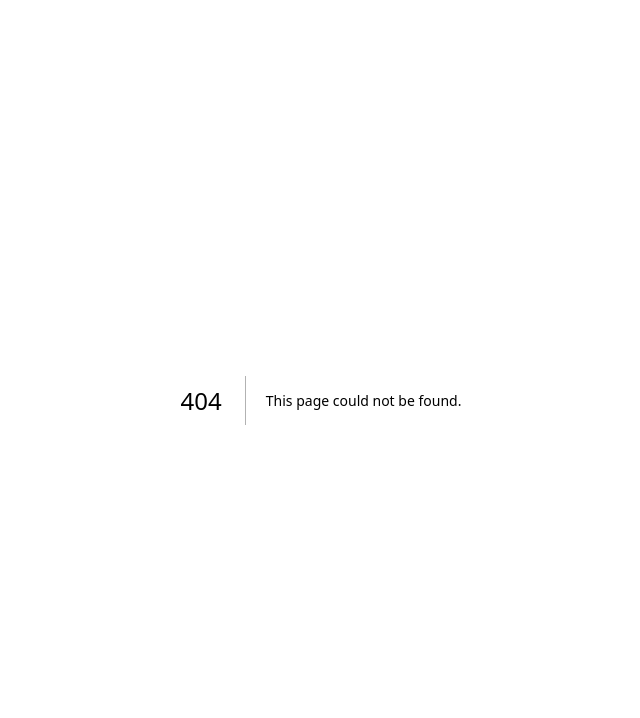
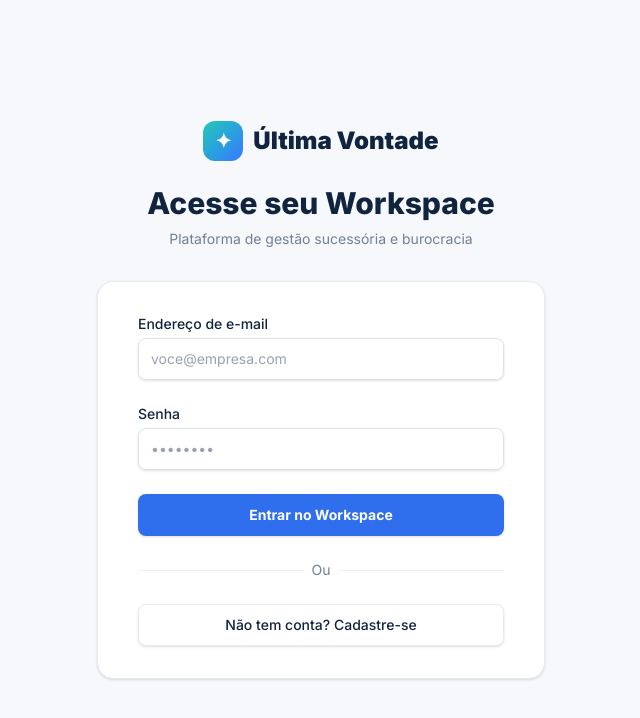
Before and after one commit to FranciscoDGA/ultima-vontade, a Next.js app: page /login in a window 1280 px wide. Before the commit this address had no page. Shown: the top 718 px of the page, without its empty margins (319-959 px from the left). Built offline with nearby package versions, Linux system fonts and the light colour scheme; no server answers.

Commit message:
feat: Add authentication layer and login page

```diff
--- a/package.json
+++ b/package.json
@@ -9,6 +9,7 @@
     "lint": "eslint"
   },
   "dependencies": {
+    "@supabase/supabase-js": "^2.117.0",
     "lucide-react": "^1.47.0",
     "next": "16.3.6",
     "react": "19.2.8",
--- /dev/null
+++ b/src/app/login/page.tsx
@@ -0,0 +1,126 @@
+"use client";
+
+import { useState } from "react";
+import { supabase } from "@/lib/supabase";
+import { useRouter } from "next/navigation";
+import { Sparkles } from "lucide-react";
+
+export default function Login() {
+  const [email, setEmail] = useState("");
+  const [password, setPassword] = useState("");
+  const [isSignUp, setIsSignUp] = useState(false);
+  const [loading, setLoading] = useState(false);
+  const [error, setError] = useState<string | null>(null);
+  const router = useRouter();
+
+  const handleAuth = async (e: React.FormEvent) => {
+    e.preventDefault();
+    setLoading(true);
+    setError(null);
+
+    try {
+      if (isSignUp) {
+        const { error } = await supabase.auth.signUp({ email, password });
+        if (error) throw error;
+        alert("Conta criada! O Supabase enviou um e-mail de confirmação (se habilitado) ou a conta já está ativa.");
+      } else {
+        const { error } = await supabase.auth.signInWithPassword({ email, password });
+        if (error) throw error;
+        router.push("/");
+      }
+    } catch (err: any) {
+      setError(err.message || "Ocorreu um erro durante a autenticação.");
+    } finally {
+      setLoading(false);
+    }
+  };
+
+  return (
+    <div className="min-h-screen bg-bg flex flex-col justify-center py-12 sm:px-6 lg:px-8">
+      <div className="sm:mx-auto sm:w-full sm:max-w-md">
+        <div className="flex justify-center items-center gap-2.5 text-navy text-[24px] font-[850]">
+          <span className="w-10 h-10 rounded-xl grid place-items-center bg-gradient-to-br from-[#28c6b4] to-[#3a76ff] text-[20px] text-white">
+            ✦
+          </span>
+          Última Vontade
+        </div>
+        <h2 className="mt-6 text-center text-3xl font-extrabold text-navy">
+          {isSignUp ? "Criar sua conta" : "Acesse seu Workspace"}
+        </h2>
+        <p className="mt-2 text-center text-sm text-muted">
+          Plataforma de gestão sucessória e burocracia
+        </p>
+      </div>
+
+      <div className="mt-8 sm:mx-auto sm:w-full sm:max-w-md">
+        <div className="bg-white py-8 px-4 shadow sm:rounded-2xl sm:px-10 border border-line">
+          <form className="space-y-6" onSubmit={handleAuth}>
+            <div>
+              <label className="block text-sm font-medium text-navy">Endereço de e-mail</label>
+              <div className="mt-1">
+                <input
+                  type="email"
+                  required
+                  value={email}
+                  onChange={(e) => setEmail(e.target.value)}
+                  className="appearance-none block w-full px-3 py-2.5 border border-[#dce3ec] rounded-lg shadow-sm placeholder-gray-400 focus:outline-none focus:ring-accent focus:border-accent sm:text-sm"
+                  placeholder="voce@empresa.com"
+                />
+              </div>
+            </div>
+
+            <div>
+              <label className="block text-sm font-medium text-navy">Senha</label>
+              <div className="mt-1">
+                <input
+                  type="password"
+                  required
+                  value={password}
+                  onChange={(e) => setPassword(e.target.value)}
+                  className="appearance-none block w-full px-3 py-2.5 border border-[#dce3ec] rounded-lg shadow-sm placeholder-gray-400 focus:outline-none focus:ring-accent focus:border-accent sm:text-sm"
+                  placeholder="••••••••"
+                />
+              </div>
+            </div>
+
+            {error && (
+              <div className="text-danger text-sm bg-[#fff0f1] p-3 rounded-lg border border-[#f5c2c7]">
+                {error}
+              </div>
+            )}
+
+            <div>
+              <button
+                type="submit"
+                disabled={loading}
+                className="w-full flex justify-center py-2.5 px-4 border border-transparent rounded-lg shadow-sm text-sm font-bold text-white bg-accent hover:brightness-110 focus:outline-none focus:ring-2 focus:ring-offset-2 focus:ring-accent disabled:opacity-50"
+              >
+                {loading ? "Aguarde..." : isSignUp ? "Criar Conta" : "Entrar no Workspace"}
+              </button>
+            </div>
+          </form>
+
+          <div className="mt-6">
+            <div className="relative">
+              <div className="absolute inset-0 flex items-center">
+                <div className="w-full border-t border-[#eef1f5]" />
+              </div>
+              <div className="relative flex justify-center text-sm">
+                <span className="px-2 bg-white text-muted">Ou</span>
+              </div>
+            </div>
+
+            <div className="mt-6">
+              <button
+                onClick={() => setIsSignUp(!isSignUp)}
+                className="w-full inline-flex justify-center py-2.5 px-4 border border-line rounded-lg shadow-sm bg-white text-sm font-medium text-navy hover:bg-gray-50"
+              >
+                {isSignUp ? "Já tenho uma conta. Fazer login" : "Não tem conta? Cadastre-se"}
+              </button>
+            </div>
+          </div>
+        </div>
+      </div>
+    </div>
+  );
+}
--- a/src/app/page.tsx
+++ b/src/app/page.tsx
@@ -1,6 +1,8 @@
 "use client";
 
-import { useState } from "react";
+import { useState, useEffect } from "react";
+import { useRouter } from "next/navigation";
+import { supabase } from "@/lib/supabase";
 import { Sidebar, RoleData } from "@/components/layout/Sidebar";
 import { Topbar } from "@/components/layout/Topbar";
 import DashboardView from "@/components/views/DashboardView";
@@ -97,8 +99,29 @@
 };
 
 export default function Home() {
+  const router = useRouter();
   const [role, setRole] = useState<keyof typeof rolesData>("familia");
   const [screen, setScreen] = useState("dashboard");
+  const [loading, setLoading] = useState(true);
+
+  useEffect(() => {
+    const checkAuth = async () => {
+      const { data: { session } } = await supabase.auth.getSession();
+      if (!session) {
+        router.push("/login");
+      } else {
+        setLoading(false);
+      }
+    };
+
+    checkAuth();
+
+    const { data: { subscription } } = supabase.auth.onAuthStateChange((_event, session) => {
+      if (!session) router.push("/login");
+    });
+
+    return () => subscription.unsubscribe();
+  }, [router]);
 
   const currentRole = rolesData[role];
 
@@ -128,6 +151,10 @@
     }
   };
 
+  if (loading) {
+    return <div className="min-h-screen bg-bg flex items-center justify-center text-navy font-bold">Carregando workspace...</div>;
+  }
+
   return (
     <div className="flex min-h-screen" style={{ "--accent": currentRole.accent } as React.CSSProperties}>
       <Sidebar
--- a/src/components/layout/Topbar.tsx
+++ b/src/components/layout/Topbar.tsx
@@ -9,10 +9,16 @@
   roleKey: string;
 }
 
+import { supabase } from "@/lib/supabase";
+
 export function Topbar({ currentRole, title, subtitle, roleKey }: TopbarProps) {
   const [showProfile, setShowProfile] = useState(false);
   const [showHelp, setShowHelp] = useState(false);
   const [showNew, setShowNew] = useState(false);
+
+  const handleLogout = async () => {
+    await supabase.auth.signOut();
+  };
 
   return (
     <>
@@ -51,8 +57,8 @@
             {showProfile && (
               <div className="absolute right-0 top-full mt-2 w-48 bg-white rounded-xl shadow-lg border border-line overflow-hidden z-50">
                 <div className="p-3 border-b border-line bg-gray-50/50">
-                  <p className="text-sm font-bold text-navy">Ana Souza</p>
-                  <p className="text-xs text-muted">ana.souza@email.com</p>
+                  <p className="text-sm font-bold text-navy">Usuário</p>
+                  <p className="text-xs text-muted">Acesso autenticado</p>
                 </div>
                 <div className="p-1">
                   <button className="flex w-full items-center gap-2 px-3 py-2 text-sm text-navy hover:bg-gray-50 rounded-lg text-left">
@@ -62,7 +68,10 @@
                     <Settings size={14} className="text-muted" /> Preferências
                   </button>
                   <hr className="my-1 border-line" />
-                  <button className="flex w-full items-center gap-2 px-3 py-2 text-sm text-danger hover:bg-red-50 rounded-lg text-left font-semibold">
+                  <button
+                    onClick={handleLogout}
+                    className="flex w-full items-center gap-2 px-3 py-2 text-sm text-danger hover:bg-red-50 rounded-lg text-left font-semibold"
+                  >
                     <LogOut size={14} /> Sair da conta
                   </button>
                 </div>
--- /dev/null
+++ b/src/lib/supabase.ts
@@ -0,0 +1,6 @@
+import { createClient } from '@supabase/supabase-js';
+
+const supabaseUrl = process.env.NEXT_PUBLIC_SUPABASE_URL!;
+const supabaseAnonKey = process.env.NEXT_PUBLIC_SUPABASE_ANON_KEY!;
+
+export const supabase = createClient(supabaseUrl, supabaseAnonKey);
```
Also changed, not shown: 2 other files (tests, documents, lock files or other folders).
